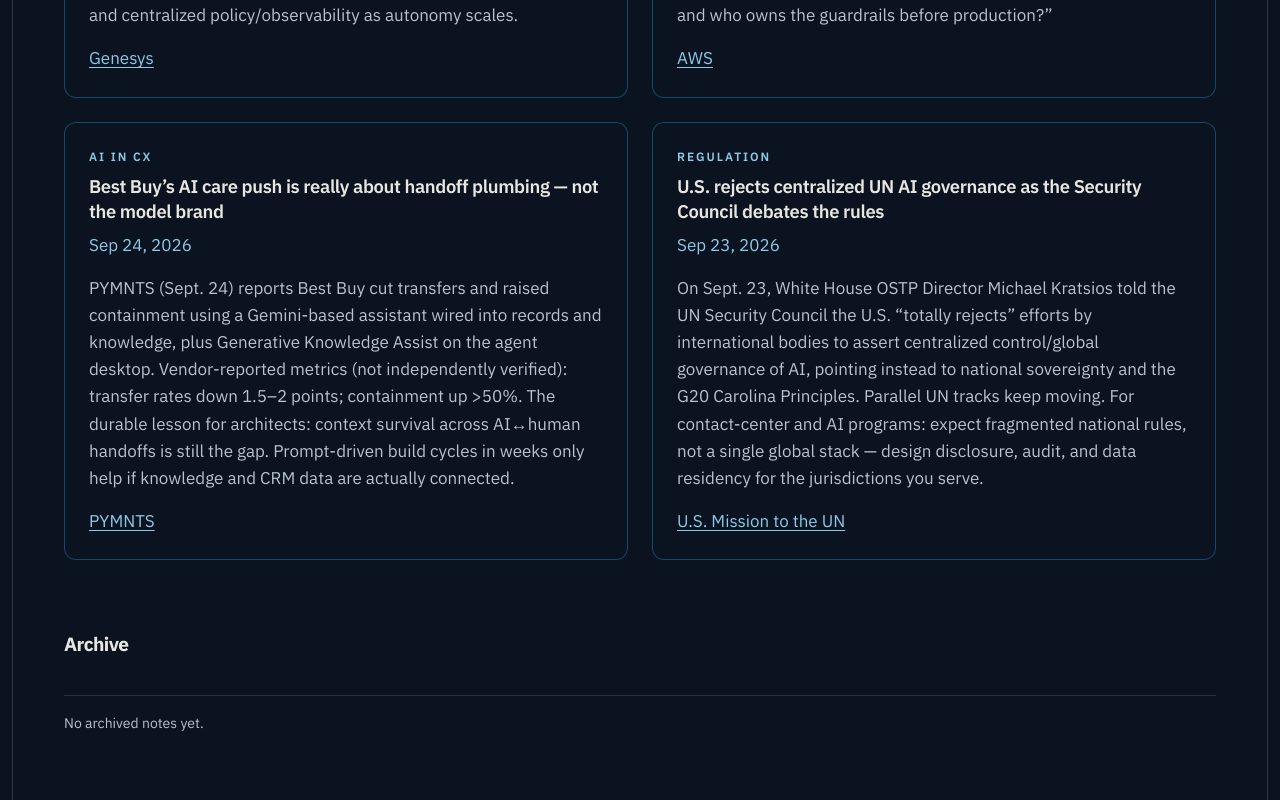
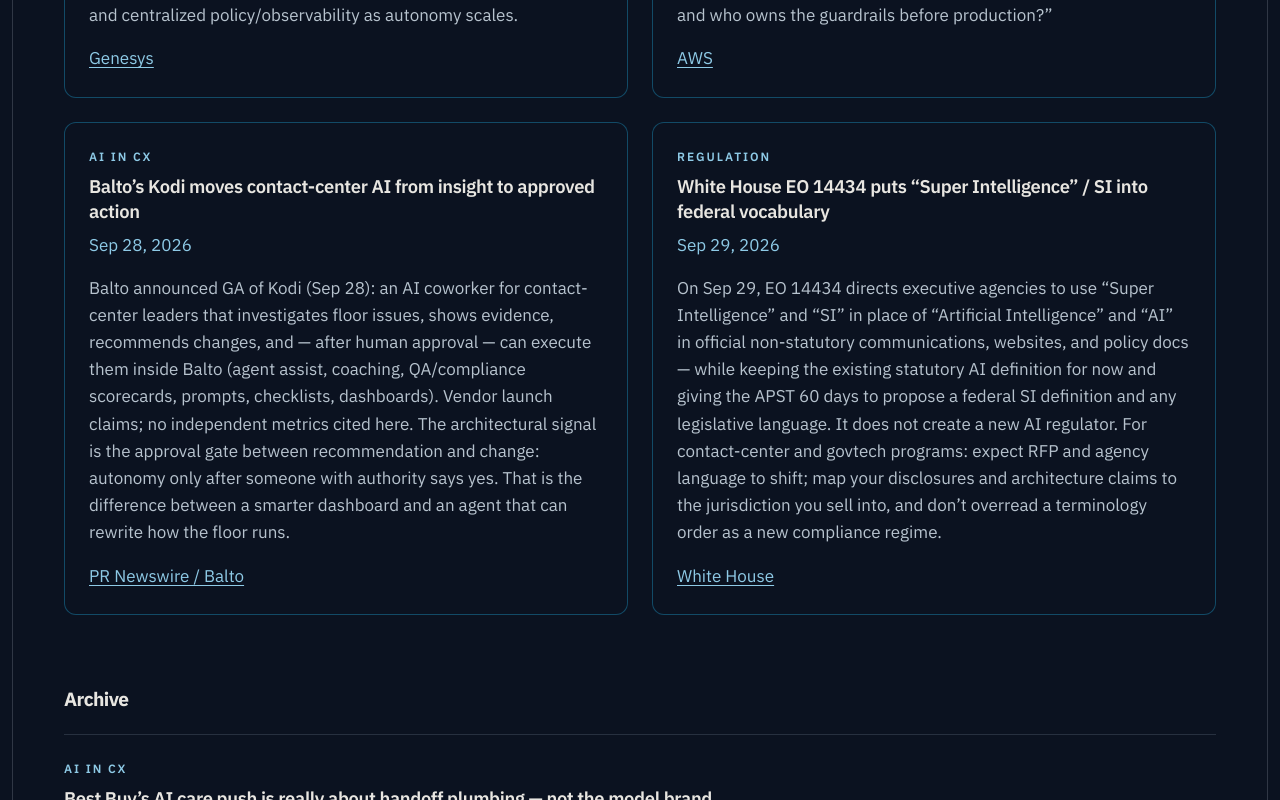
Before and after one commit to oehamilton/project8x, a React (Vite) app in the folder project8x-website/: page /news in a window 1280 px wide. Shown: the part 1440-2240 px from the top of the page. Built offline with nearby package versions, Linux system fonts and the light colour scheme.

Commit message:
Replace AI in CX and Regulation news stories (#10)
Archive the Best Buy and UN governance notes and publish the approved Balto Kodi and EO 14434 replacements as the current stories for those slots.

```diff
--- a/project8x-website/src/news/stories.js
+++ b/project8x-website/src/news/stories.js
@@ -68,9 +68,22 @@
     sourceUrl: "https://www.pymnts.com/news/artificial-intelligence/2026/best-buy-uses-ai-to-stop-passing-customers-around/",
     sourceName: "PYMNTS",
     date: "2026-09-24",
-    status: "current",
+    status: "archived",
     publishedAt: "2026-09-25T19:30:00Z",
     replacesId: null,
+  },
+  {
+    id: "ai-cx-balto-kodi-ga-2026-09",
+    slot: "ai_cx",
+    slotLabel: "AI in CX",
+    headline: "Balto’s Kodi moves contact-center AI from insight to approved action",
+    take: "Balto announced GA of Kodi (Sep 28): an AI coworker for contact-center leaders that investigates floor issues, shows evidence, recommends changes, and — after human approval — can execute them inside Balto (agent assist, coaching, QA/compliance scorecards, prompts, checklists, dashboards). Vendor launch claims; no independent metrics cited here. The architectural signal is the approval gate between recommendation and change: autonomy only after someone with authority says yes. That is the difference between a smarter dashboard and an agent that can rewrite how the floor runs.",
+    sourceUrl: "https://www.prnewswire.com/news-releases/balto-launches-kodi-contact-center-leaders-have-a-new-way-to-ask-anything-find-the-answer-and-put-it-to-work-302888649.html",
+    sourceName: "PR Newswire / Balto",
+    date: "2026-09-28",
+    status: "current",
+    publishedAt: "2026-10-05T14:40:00Z",
+    replacesId: "ai-cx-best-buy-handoff-plumbing-2026-09",
   },
   {
     id: "regulation-us-rejects-un-ai-governance-2026-09",
@@ -81,9 +94,22 @@
     sourceUrl: "https://usun.usmission.gov/u-s-intervention-in-the-un-security-council-meeting-on-artificial-intelligence-and-international-security/",
     sourceName: "U.S. Mission to the UN",
     date: "2026-09-23",
-    status: "current",
+    status: "archived",
     publishedAt: "2026-09-25T19:30:00Z",
     replacesId: null,
+  },
+  {
+    id: "regulation-eo-14434-super-intelligence-2026-09",
+    slot: "government_regulation",
+    slotLabel: "Regulation",
+    headline: "White House EO 14434 puts “Super Intelligence” / SI into federal vocabulary",
+    take: "On Sep 29, EO 14434 directs executive agencies to use “Super Intelligence” and “SI” in place of “Artificial Intelligence” and “AI” in official non-statutory communications, websites, and policy docs — while keeping the existing statutory AI definition for now and giving the APST 60 days to propose a federal SI definition and any legislative language. It does not create a new AI regulator. For contact-center and govtech programs: expect RFP and agency language to shift; map your disclosures and architecture claims to the jurisdiction you sell into, and don’t overread a terminology order as a new compliance regime.",
+    sourceUrl: "https://www.whitehouse.gov/presidential-actions/2026/09/inaugurating-the-era-of-super-intelligence/",
+    sourceName: "White House",
+    date: "2026-09-29",
+    status: "current",
+    publishedAt: "2026-10-05T14:40:00Z",
+    replacesId: "regulation-us-rejects-un-ai-governance-2026-09",
   },
 ];
 
```
Also changed, not shown: 1 other file (tests, documents, lock files or other folders).
